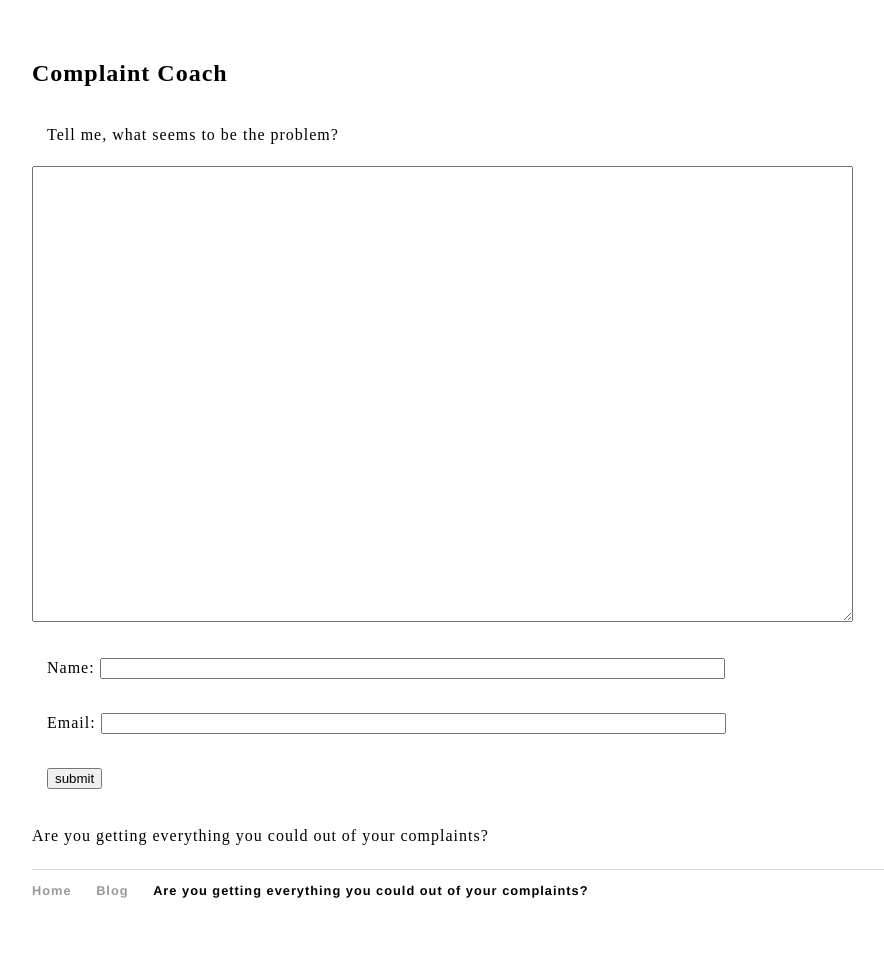
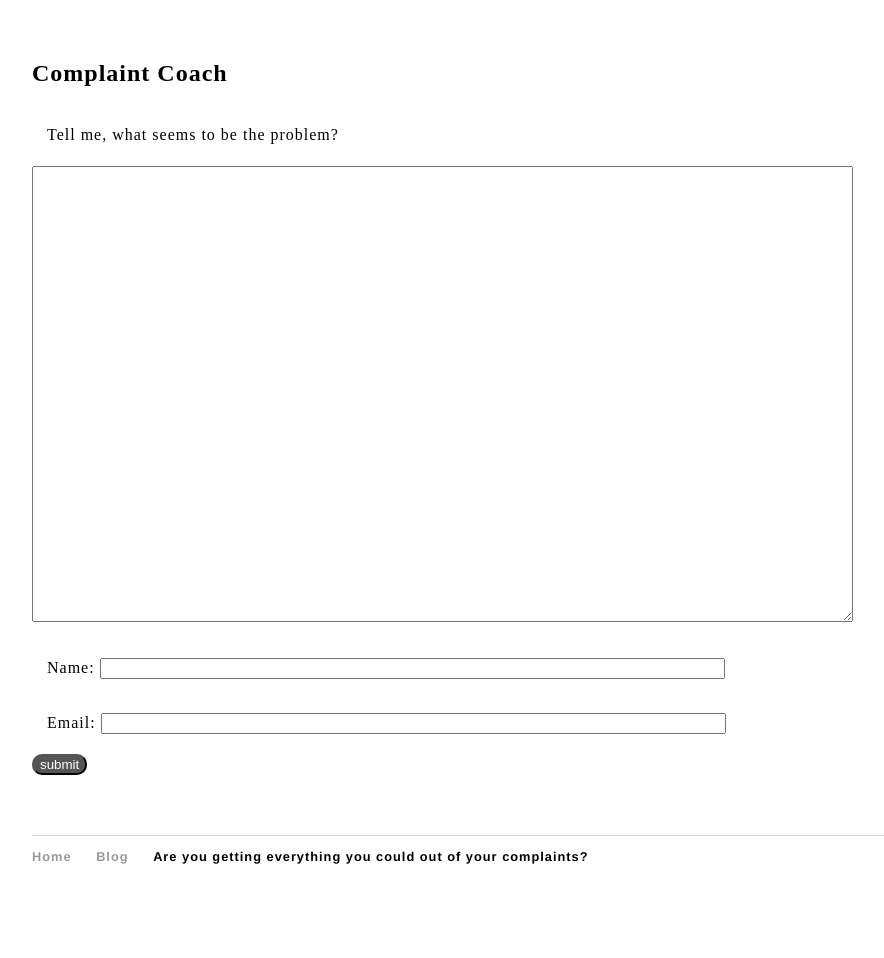
Before and after one commit to alfonsopacino/aalfonsopacinol, a Jekyll site: the page built from index.html, in a window 1280 px wide. Shown: the whole page, without its empty margins (160-1044 px from the left). Built offline with Jekyll 4.4.1, drawn with Linux system fonts in a browser that asks for light colours; after the commit the page ends 924 px from its top, so only the background shows below that.

Commit message:
Update index.html

```diff
--- a/index.html
+++ b/index.html
@@ -19,7 +19,14 @@ Name:
 Email:
 <input name="email" required="" size="75" type="email" value="" />
 <br><br>
-<label style="color: grey; margin-left: 15px; font-size: 2em;"></label>
+<style>
+input[type="submit"]{
+/* change these properties to whatever you want */
+background-color: #555;
+color: #fff;
+border-radius: 10px;
+}
+</style>
 <input name="submit" type="submit" value="submit" />
 </form>
 <script type="text/javascript">
@@ -37,7 +44,6 @@ function identify(e){
   }
 </script>
 <br><br>
-Are you getting everything you could out of your complaints?
 </p>
 
 </div><!-- /.blurb -->
```
